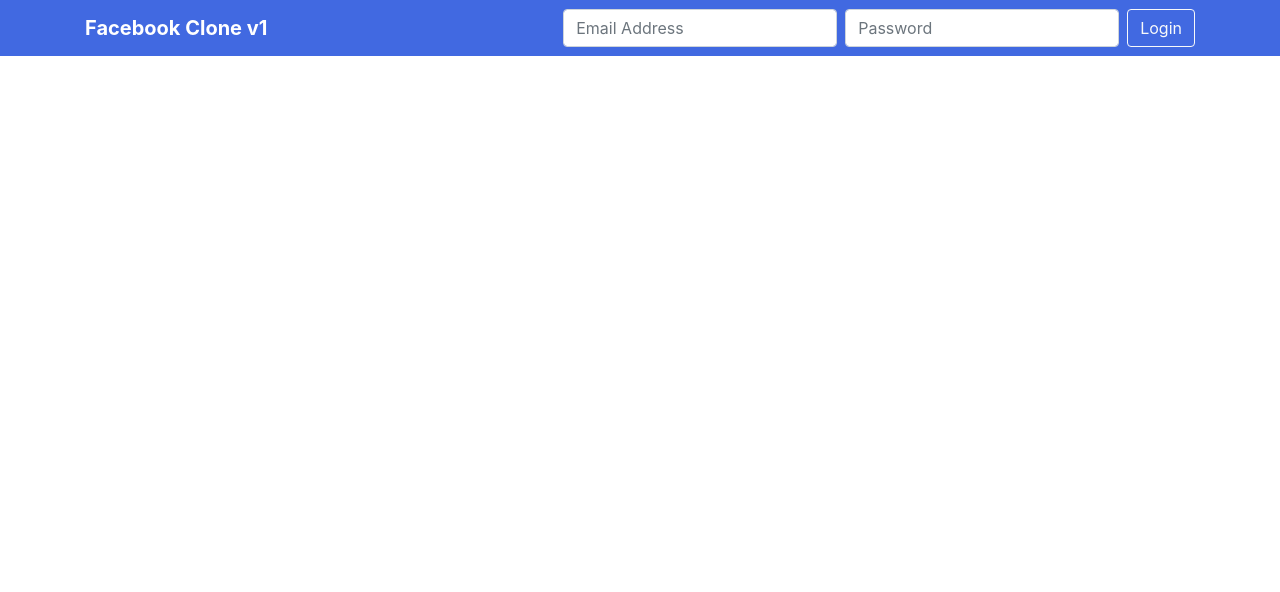
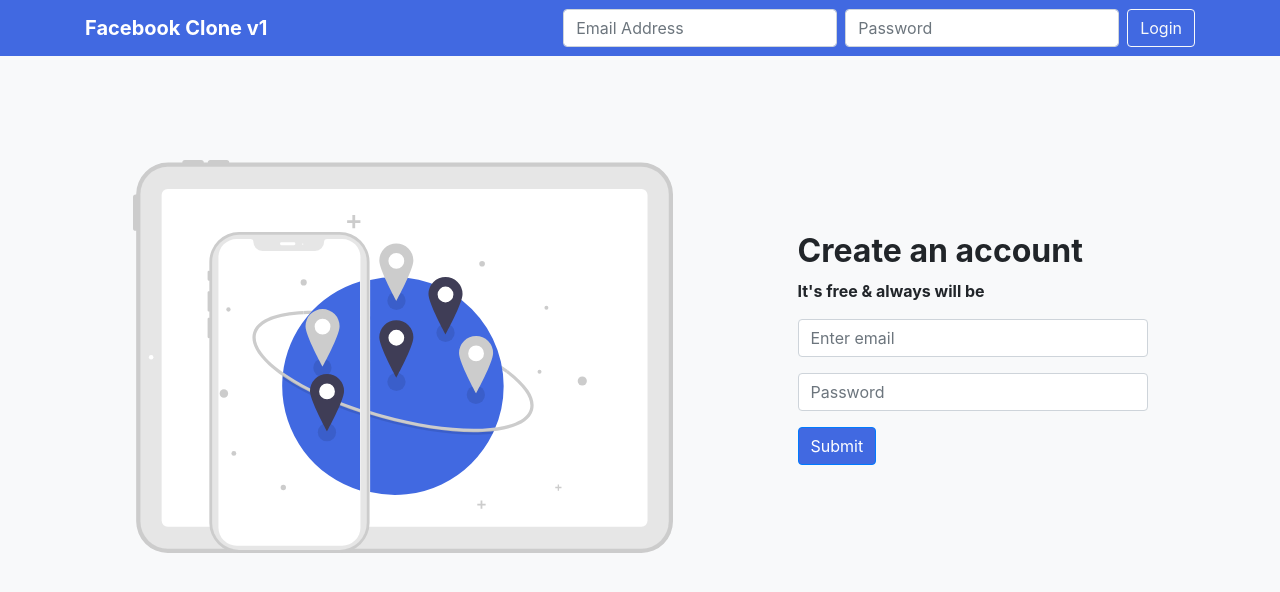
Before and after one commit to ssakib5050/facebook-clone-v1, a React (Create React App) app: page / in a window 1280 px wide. Shown: the top 592 px of the page. Built offline with nearby package versions, Linux system fonts and the light colour scheme.

Commit message:
Login Design

```diff
--- a/src/App.js
+++ b/src/App.js
@@ -1,11 +1,13 @@
 import "./App.css";
 
 import Header from "./components/Header/Header";
+import Login from "./components/Login/Login";
 
 function App() {
   return (
-    <div className="App">
+    <div className="App bg-light">
       <Header />
+      <Login />
     </div>
   );
 }
--- a/src/components/Header/Header.js
+++ b/src/components/Header/Header.js
@@ -5,7 +5,6 @@ import {
   Container,
   Navbar,
   Nav,
-  NavDropdown,
   Form,
   FormControl,
   Button,
@@ -13,7 +12,13 @@ import {
 
 const Header = () => {
   return (
-    <Navbar bg="dark" expand="lg" variant="dark" id="Navbar">
+    <Navbar
+      bg="dark"
+      expand="lg"
+      variant="dark"
+      id="Navbar"
+      className="fixed-top"
+    >
       <Container>
         <Navbar.Brand href="#home" className="font-weight-bold">
           Facebook Clone v1
--- /dev/null
+++ b/src/components/Login/Login.css
@@ -0,0 +1,9 @@
+#Login {
+  margin-top: 10rem;
+}
+
+@media only screen and (max-width: 786px) {
+  #Login {
+    margin-top: 5rem;
+  }
+}
--- /dev/null
+++ b/src/components/Login/Login.js
@@ -0,0 +1,44 @@
+import React from "react";
+import { Container, Row, Col, Form, Button } from "react-bootstrap";
+import "./Login.css";
+
+const Login = () => {
+  return (
+    <div id="Login">
+      <Container>
+        <Row className="justify-content-around">
+          <Col
+            md={6}
+            className="d-none d-md-flex flex-column justify-content-center "
+          >
+            <img src="/internet.svg" className="img-fluid" />
+          </Col>
+          <Col md={4} className="d-flex flex-column justify-content-center ">
+            <h2 className="font-weight-bold text-left">Create an account</h2>
+            <p className="font-weight-bold text-left">
+              It's free & always will be
+            </p>
+
+            <Form>
+              <Form.Group controlId="formBasicEmail">
+                <Form.Control type="email" placeholder="Enter email" />
+              </Form.Group>
+
+              <Form.Group controlId="formBasicPassword">
+                <Form.Control type="password" placeholder="Password" />
+              </Form.Group>
+
+              <Form.Group controlId="formBasicPassword" className="text-left">
+                <Button variant="primary" type="submit">
+                  Submit
+                </Button>
+              </Form.Group>
+            </Form>
+          </Col>
+        </Row>
+      </Container>
+    </div>
+  );
+};
+
+export default Login;
--- a/src/index.css
+++ b/src/index.css
@@ -1,13 +1,25 @@
+:root {
+  --primary-color: #4169e1 !important;
+}
 body {
   margin: 0;
-  font-family: -apple-system, BlinkMacSystemFont, 'Segoe UI', 'Roboto', 'Oxygen',
-    'Ubuntu', 'Cantarell', 'Fira Sans', 'Droid Sans', 'Helvetica Neue',
+  font-family: -apple-system, BlinkMacSystemFont, "Segoe UI", "Roboto", "Oxygen",
+    "Ubuntu", "Cantarell", "Fira Sans", "Droid Sans", "Helvetica Neue",
     sans-serif;
   -webkit-font-smoothing: antialiased;
   -moz-osx-font-smoothing: grayscale;
+  background-color: #f8f9fa !important;
 }
 
 code {
-  font-family: source-code-pro, Menlo, Monaco, Consolas, 'Courier New',
+  font-family: source-code-pro, Menlo, Monaco, Consolas, "Courier New",
     monospace;
 }
+
+.btn-primary {
+  background: var(--primary-color);
+}
+
+.dev {
+  border: 2px solid red;
+}
```
Also changed, not shown: public/internet.svg (added).
